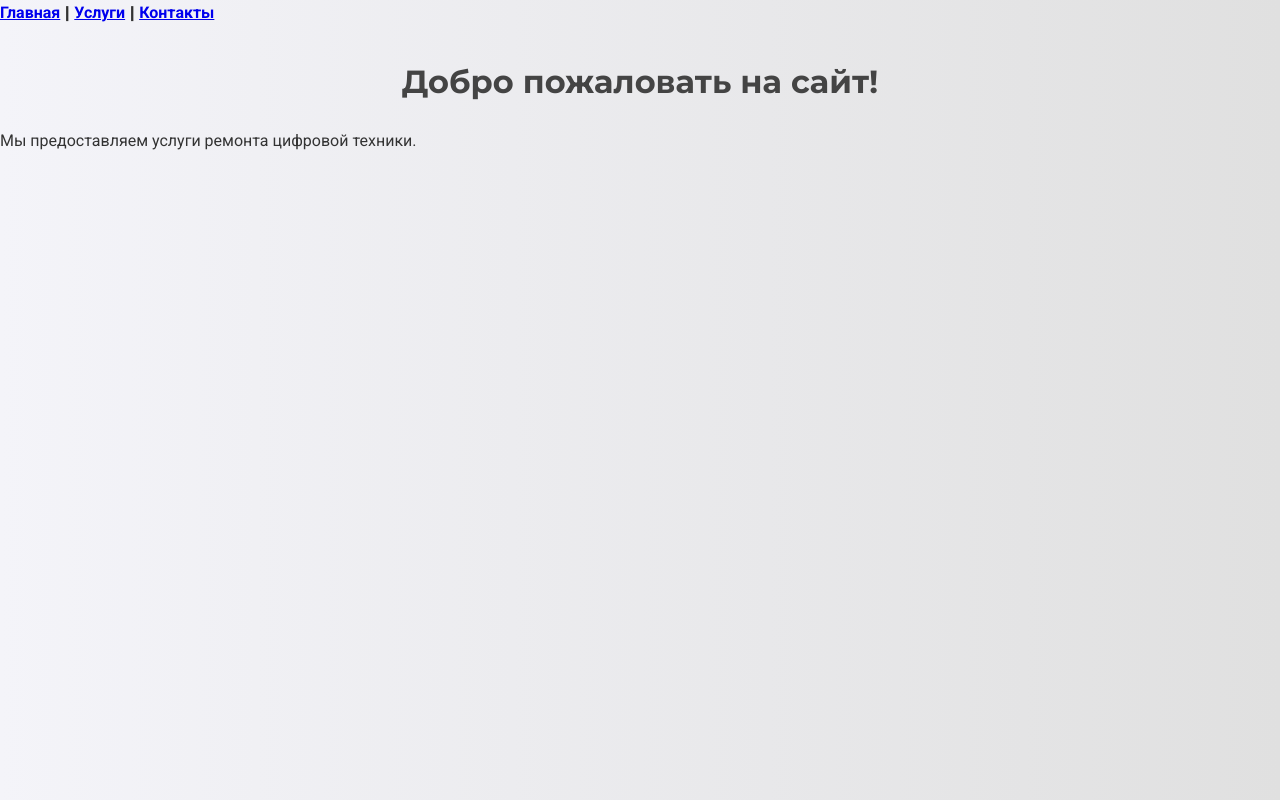
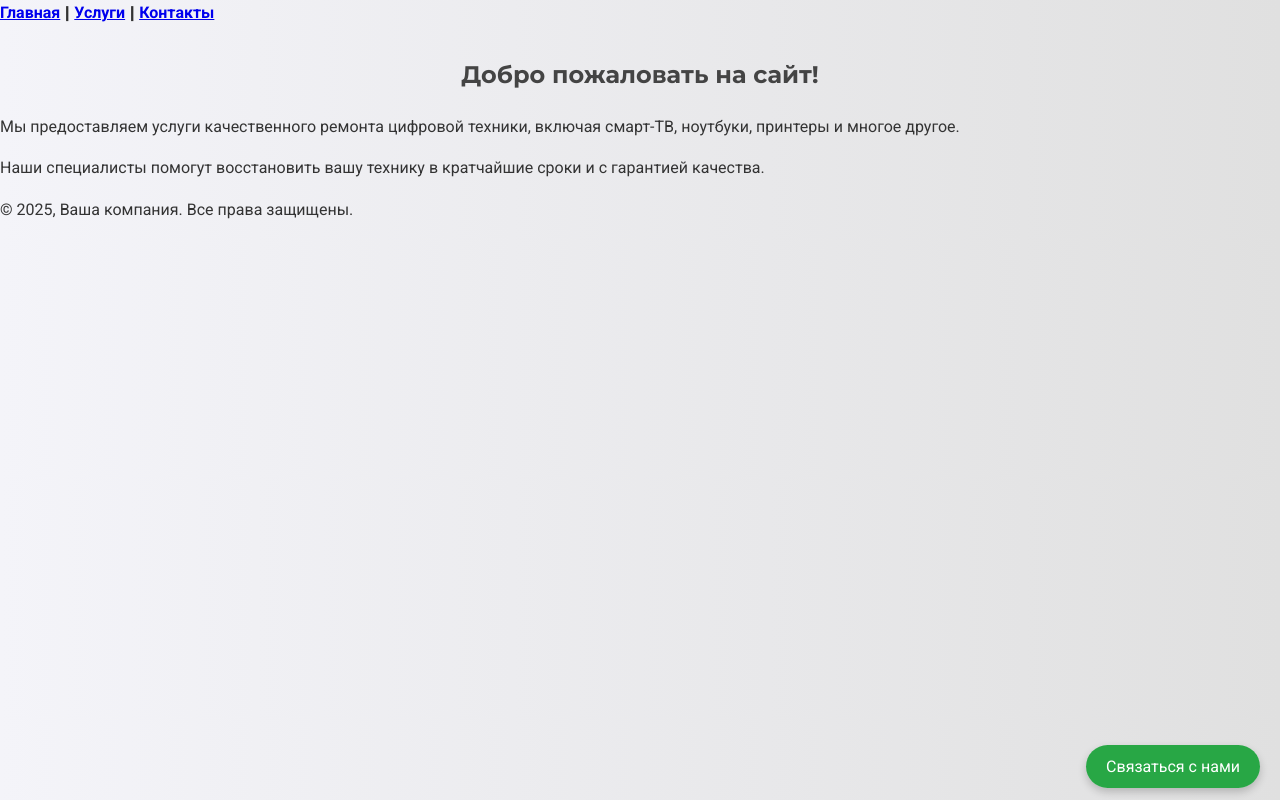
Before and after one commit to LemonRamis/MobiLand, a plain HTML site: page index.html in a window 1280 px wide. Drawn offline with Linux system fonts and the light colour scheme.

Commit message:
Update index.html

```diff
--- a/index.html
+++ b/index.html
@@ -1,5 +1,5 @@
 <!DOCTYPE html>
-<html lang="en">
+<html lang="ru">
 <head>
     <meta charset="UTF-8">
     <meta name="viewport" content="width=device-width, initial-scale=1.0">
@@ -16,7 +16,21 @@
             <a href="contact.html">Контакты</a>
         </nav>
     </header>
-    <h1>Добро пожаловать на сайт!</h1>
-    <p>Мы предоставляем услуги ремонта цифровой техники.</p>
+
+    <!-- Раздел приветствия -->
+    <section class="welcome-section">
+        <h1>Добро пожаловать на сайт!</h1>
+        <p>Мы предоставляем услуги качественного ремонта цифровой техники, включая смарт-ТВ, ноутбуки, принтеры и многое другое.</p>
+        <p>Наши специалисты помогут восстановить вашу технику в кратчайшие сроки и с гарантией качества.</p>
+    </section>
+
+    <!-- Раздел с кнопкой связи -->
+    <div class="contact-btn-container">
+        <a href="contact.html" class="contact-btn">Связаться с нами</a>
+    </div>
+
+    <footer>
+        <p>© 2025, Ваша компания. Все права защищены.</p>
+    </footer>
 </body>
 </html>
```
